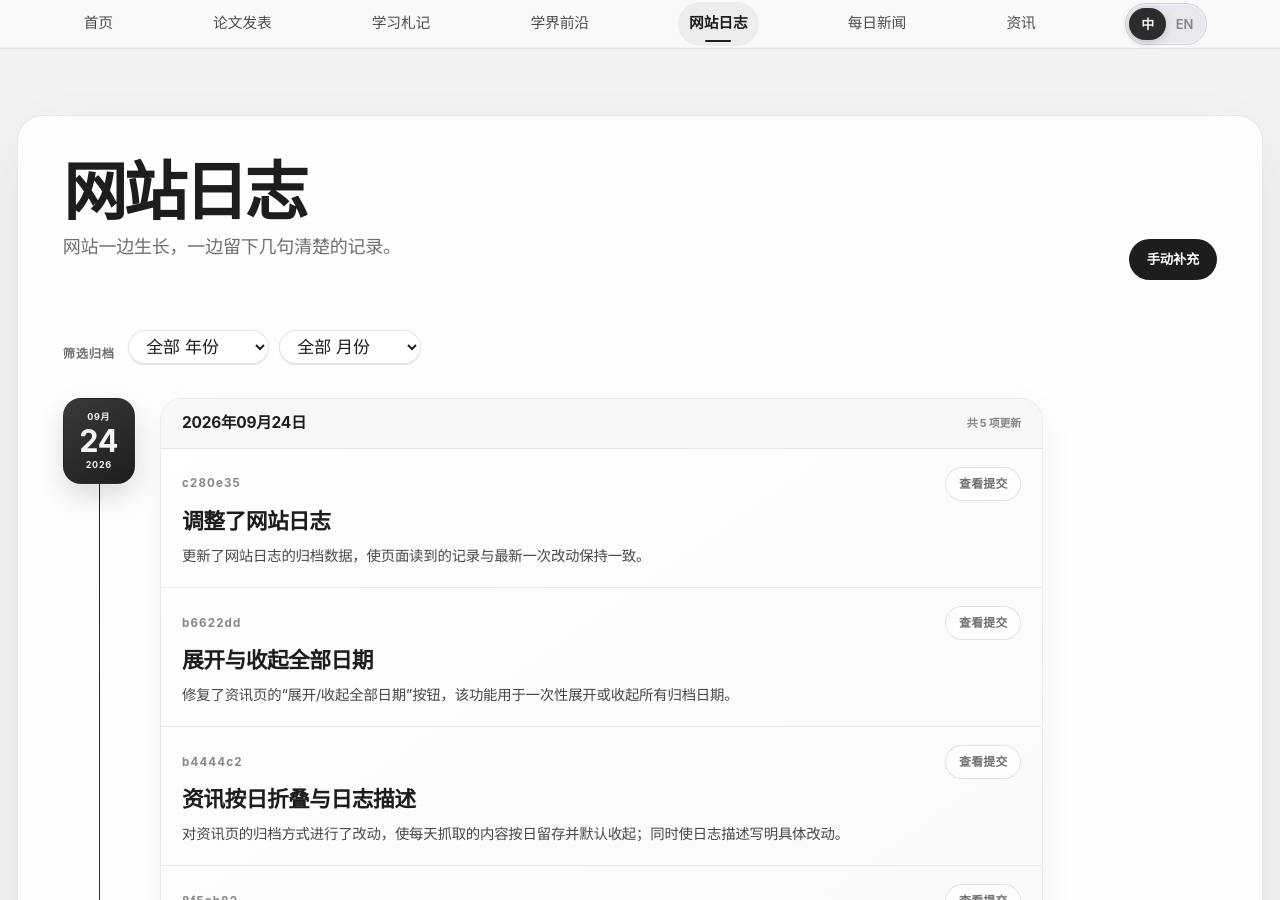
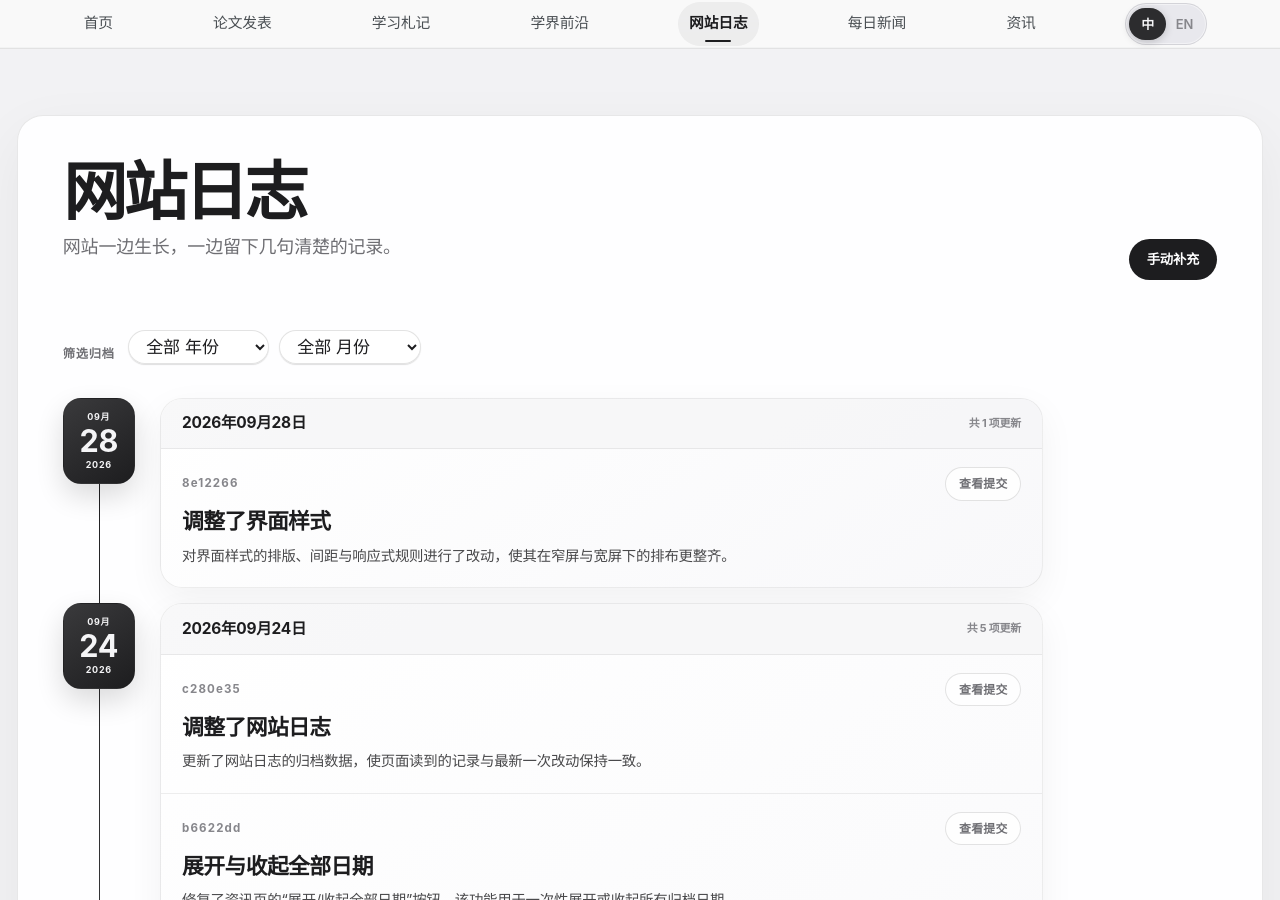
Before and after one commit to HaoxiangLuo/HaoxiangLuo.github.io, a Jekyll site: the page built from _pages/site-log-zh.html, in a window 1280 px wide and 900 px high. Built offline with Jekyll 4.4.1, drawn with Linux system fonts in a browser that asks for light colours; a style sheet for code colours, icons or effects is not loaded.

Commit message:
Record site update 8e122669ea9c3ae3774b2f24fd75e91f969b38e4

```diff
--- a/_data/site_updates.json
+++ b/_data/site_updates.json
@@ -1,4 +1,18 @@
 [
+  {
+    "date": "2026-09-28",
+    "title_zh": "调整了界面样式",
+    "title_en": "Refined interface styling",
+    "message": "统一学界前沿页面内容宽度",
+    "story_zh": "对界面样式的排版、间距与响应式规则进行了改动，使其在窄屏与宽屏下的排布更整齐。",
+    "story_en": "Changed the typography, spacing and responsive rules of interface styling so the layout is tidier on both narrow and wide screens.",
+    "purpose_zh": "持续改进网站内容、信息组织与使用体验。",
+    "purpose_en": "统一学界前沿页面内容宽度",
+    "details_zh": "调整样式表中的排版、间距与响应式规则。",
+    "details_en": "Adjusted typography, spacing and responsive rules in the stylesheet.",
+    "sha": "8e12266",
+    "url": "https://github.com/HaoxiangLuo/HaoxiangLuo.github.io/commit/8e122669ea9c3ae3774b2f24fd75e91f969b38e4"
+  },
   {
     "date": "2026-09-24",
     "title_zh": "调整了网站日志",
```
